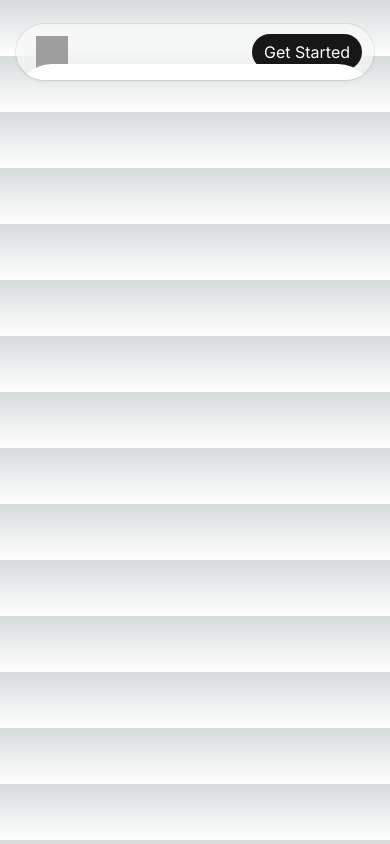
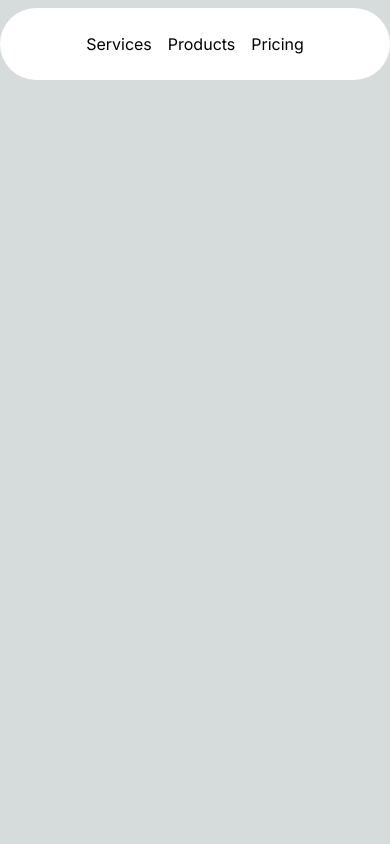
Before and after one commit to Manav108-hub/Parthproject, a Next.js app: page / in a window 390 px wide. Built offline with nearby package versions, Linux system fonts and the light colour scheme; grey boxes are pictures that could not be loaded.

Commit message:
removed magic ui navbar

```diff
--- a/src/components/Header.tsx
+++ b/src/components/Header.tsx
@@ -2,140 +2,11 @@
 import React, { useState, useEffect, useRef } from "react";
 import { HoveredLink, Menu, MenuItem, ProductItem } from "@/components/ui/navbar-menu";
 import { cn } from "@/lib/utils";
-import { AnimatePresence, motion } from "framer-motion";
-import { useTheme } from "next-themes";
-
-const SCROLL_BOUNDARY = 120;
 
 export default function Header( props: any) {
-    const [scrollY, setScrollY] = useState(0);
-    const fixedNavRef = useRef<HTMLElement>(null);
-
-    const { theme } = useTheme();
-
-    const getBreakpoint = (width: number) => {
-        if (width < 640) return "xs";
-        if (width < 768) return "sm";
-        if (width < 1024) return "md";
-        if (width < 1280) return "lg";
-        if (width < 1536) return "xl";
-        return "2xl";
-    };
-
-    const [breakpoint, setBreakpoint] = useState("xl"); // Default to 'xl' or any other default value
-
-    useEffect(() => {
-        // This function will only run in the client-side environment
-        const handleResize = () => {
-            setBreakpoint(getBreakpoint(window.innerWidth));
-        };
-
-        // Set the initial value when the component mounts
-        handleResize();
-
-        // Optionally, update the breakpoint on window resize
-        window.addEventListener("resize", handleResize);
-
-        // Cleanup the event listener when the component unmounts
-        return () => window.removeEventListener("resize", handleResize);
-    }, []); // Empty dependency array ensures this effect runs only once on mount
-
-    const active =
-        scrollY >= SCROLL_BOUNDARY ||
-        breakpoint === "xs" ||
-        breakpoint === "sm" ||
-        breakpoint === "md";
-
-    useEffect(() => {
-        const handleScroll = () => {
-            setScrollY(window.scrollY);
-        };
-
-        window.addEventListener("scroll", handleScroll);
-
-        return () => {
-            window.removeEventListener("scroll", handleScroll);
-        };
-    }, []);
     return (
         <div className="relative w-full flex items-center justify-center">
-            <header
-                ref={fixedNavRef}
-                className="mx-auto flex w-full max-w-5xl items-center justify-between bg-transparent px-10 py-7 dark:bg-transparent"
-            >
-                <div className="hidden flex-row items-center justify-center gap-2 lg:flex">
-                    <a href="#" className="flex h-8 w-8">
-                        <img src="/icon.png" className="h-full w-full"/>
-                    </a>
-                    <a href="#">Magic UI</a>
-                </div>
-                <div className="fixed inset-x-0 top-6 z-50 flex items-center justify-center">
-                    <motion.div
-                        initial={{x: 0}}
-                        animate={{
-                            boxShadow: active
-                                ? theme === "dark"
-                                    ? "0 0 0 1px rgba(255,255,255,.08), 0 1px 2px -1px rgba(255,255,255,.08), 0 2px 4px rgba(255,255,255,.04)"
-                                    : "0 0 0 1px rgba(17,24,28,.08), 0 1px 2px -1px rgba(17,24,28,.08), 0 2px 4px rgba(17,24,28,.04)"
-                                : "none",
-                        }}
-                        transition={{
-                            ease: "linear",
-                            duration: 0.05,
-                            delay: 0.05,
-                        }}
-                        className={cn(
-                            "supports-backdrop-blur:bg-white/90 mx-4 flex w-full items-center justify-center overflow-hidden rounded-full bg-white bg-white/40 px-3 py-2.5 backdrop-blur-md transition-all dark:bg-black/20 lg:w-auto lg:p-1.5 lg:py-2",
-                        )}
-                    >
-                        <ul className="flex h-full w-full flex-row justify-between gap-6 lg:flex-row lg:justify-start lg:gap-1">
-                            <li className="flex items-center justify-center px-2 py-0.5">
-                                <a href="#" className="flex h-8 w-8 lg:hidden">
-                                    <img src="/icon.png" className="h-full w-full"/>
-                                </a>
-                                <a href="#" className="hidden lg:flex">
-                                    Home
-                                </a>
-                            </li>
-                            <Navbar />
-                            <AnimatePresence>
-                                <motion.div
-                                    initial={{width: 0}}
-                                    animate={{
-                                        width: active ? "auto" : 0,
-                                    }}
-                                    transition={{
-                                        ease: "easeOut",
-                                        duration: 0.25,
-                                        delay: 0.05,
-                                    }}
-                                >
-                                    <AnimatePresence>
-                                        {active && (
-                                            <motion.a
-                                                initial={{x: "125%"}}
-                                                animate={{x: "0"}}
-                                                exit={{
-                                                    x: "125%",
-                                                    transition: {ease: "easeOut", duration: 2.2},
-                                                }}
-                                                transition={{ease: "easeOut", duration: 0.5}}
-                                                className="relative inline-flex w-fit shrink-0 items-center justify-center gap-x-1.5 overflow-hidden whitespace-nowrap rounded-full bg-neutral-900 px-3 py-1.5 text-white outline-none dark:bg-white dark:text-black"
-                                            >
-                                                Get Started
-                                            </motion.a>
-                                        )}
-                                    </AnimatePresence>
-                                </motion.div>
-                            </AnimatePresence>
-                        </ul>
-                    </motion.div>
-                </div>
-
-                <a className="relative hidden w-fit items-center justify-center gap-x-1.5 overflow-hidden rounded-full bg-neutral-900 px-3 py-1.5 text-white outline-none dark:bg-white dark:text-black lg:inline-flex">
-                    Get Started
-                </a>
-            </header>
+            <Navbar className="top-2" />
         </div>
     )
 }
```
